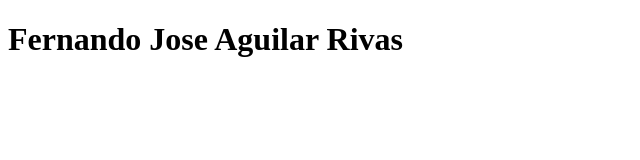
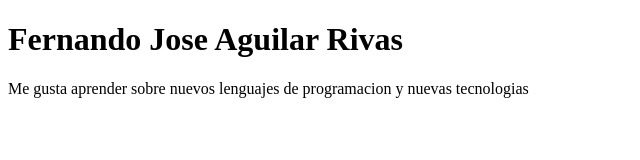
Before and after one commit to ferjoaguilar/git-and-github-seminar, a plain HTML site: page index.html in a window 1280 px wide. Shown: the whole page, without its empty margins (0-640 px from the left). Drawn offline with Linux system fonts and the light colour scheme.

Commit message:
Agregue mi descripcion personal

```diff
--- a/index.html
+++ b/index.html
@@ -8,6 +8,7 @@
 </head>
 <body>
     <h1>Fernando Jose Aguilar Rivas</h1>
-
+   <p>Me gusta aprender sobre nuevos lenguajes de
+     programacion y nuevas tecnologias</p>
 </body>
 </html>
```
